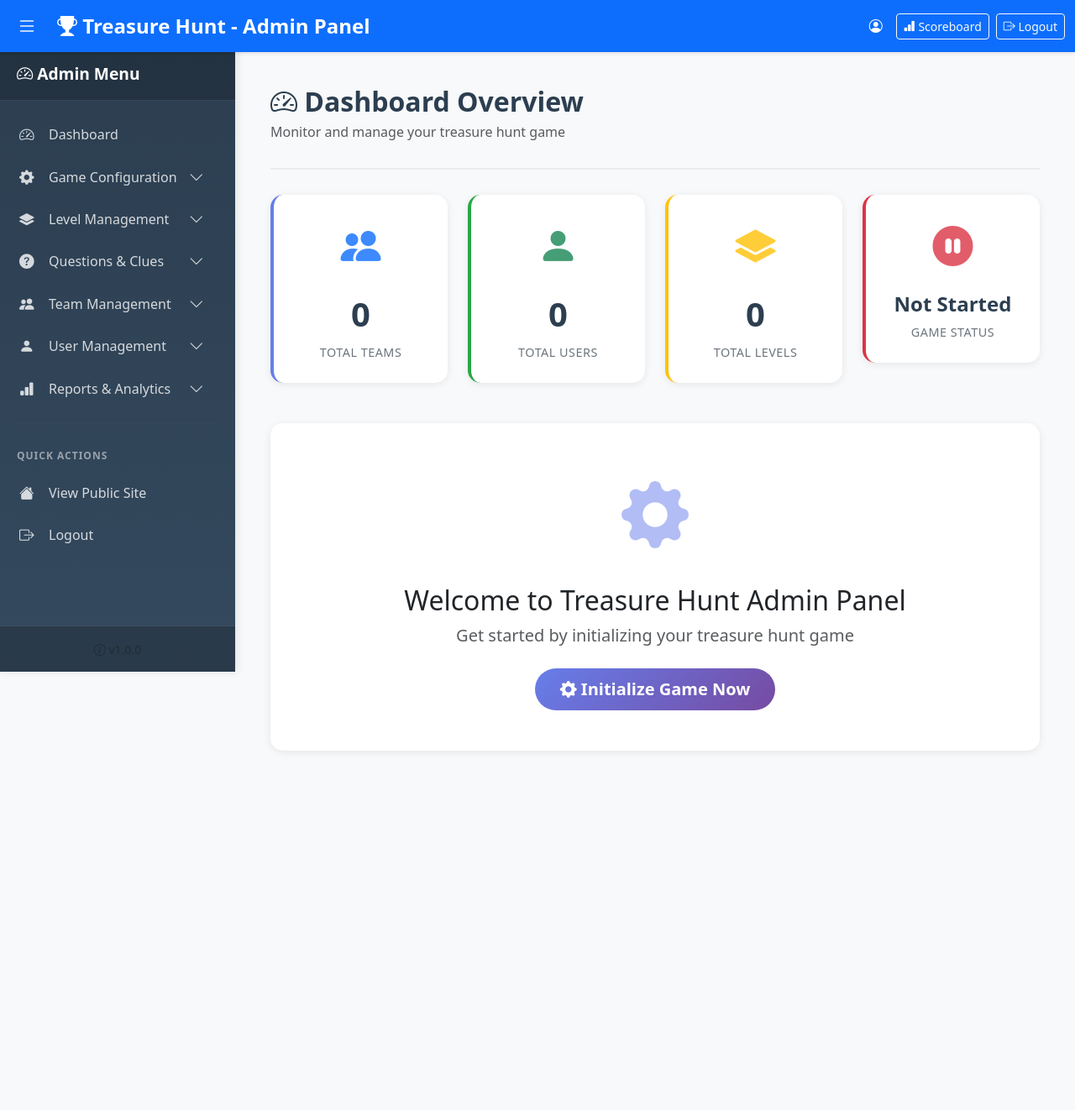
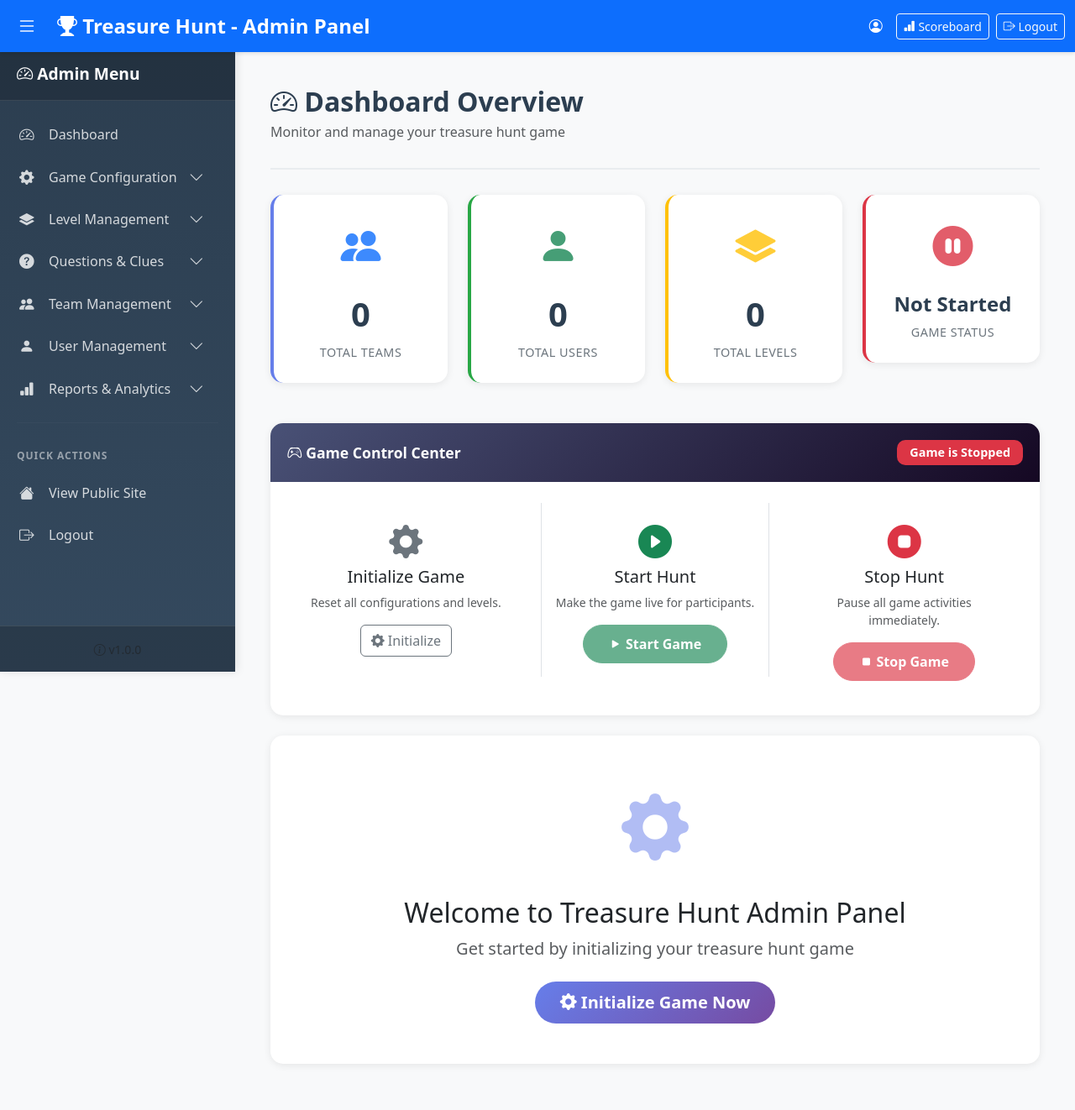
Before and after one commit to ranjithsiji/treasure-hunt, a Python web app: template templates/admin/dashboard.html in a window 1280 px wide. Shown: the whole page at 84% size. Before the commit the page ends 846 px from the top, so only its background shows below. Run offline with Jinja, Linux system fonts and the light colour scheme; the template is opened without the code that fills it, so the values that code supplies are empty.

Commit message:
Add Game Control Center and live status indicator to Admin Panel
- Added stop_game route to handle game deactivation.
- Implemented Game Control Center on the dashboard with Initialize, Start, and Stop actions.
- Added live/stopped status indicator to the top navigation bar for global visibility.
- Updated sidebar with Stop Game quick action.

```diff
--- a/templates/admin/base_admin.html
+++ b/templates/admin/base_admin.html
@@ -27,6 +27,20 @@
             <a class="navbar-brand ms-3" href="{{ url_for('admin.dashboard') }}">
                 <i class="bi bi-trophy-fill"></i> Treasure Hunt - Admin Panel
             </a>
+
+            <!-- Game Status Badge in Top Bar -->
+            {% if game_config %}
+            <div class="px-3 py-1 rounded-pill ms-3 d-none d-md-flex align-items-center"
+                style="background: rgba(255,255,255,0.15); border: 1px solid rgba(255,255,255,0.2);">
+                <span
+                    class="badge {% if game_config.game_started %}bg-success{% else %}bg-danger{% endif %} badge-circle me-2"
+                    style="width: 10px; height: 10px; padding: 0;">&nbsp;</span>
+                <span class="text-white small fw-bold">
+                    {% if game_config.game_started %}LIVE{% else %}STOPPED{% endif %}
+                </span>
+            </div>
+            {% endif %}
+
             <div class="ms-auto d-flex align-items-center">
                 <span class="text-white me-3">
                     <i class="bi bi-person-circle"></i> {{ current_user.username }}
@@ -66,8 +80,13 @@
                     <a href="{{ url_for('admin.initialize_game') }}" class="sidebar-subitem">
                         <i class="bi bi-plus-circle"></i> Initialize Game
                     </a>
-                    <a href="{{ url_for('admin.start_game') }}" class="sidebar-subitem">
+                    <a href="{{ url_for('admin.start_game') }}"
+                        class="sidebar-subitem {% if game_config and game_config.game_started %}text-muted{% endif %}">
                         <i class="bi bi-play-fill"></i> Start Game
+                    </a>
+                    <a href="{{ url_for('admin.stop_game') }}"
+                        class="sidebar-subitem {% if not game_config or not game_config.game_started %}text-muted{% endif %}">
+                        <i class="bi bi-stop-fill"></i> Stop Game
                     </a>
                 </div>
             </div>
--- a/templates/admin/dashboard.html
+++ b/templates/admin/dashboard.html
@@ -52,6 +52,55 @@
                 {% if game_config and game_config.game_started %}Active{% else %}Not Started{% endif %}
             </div>
             <div class="stat-card-label">Game Status</div>
+        </div>
+    </div>
+</div>
+<!-- Game Control Section -->
+<div class="admin-card mb-4 border-primary">
+    <div class="admin-card-header bg-primary d-flex justify-content-between align-items-center">
+        <span><i class="bi bi-controller"></i> Game Control Center</span>
+        <span
+            class="badge {% if game_config and game_config.game_started %}bg-success{% else %}bg-danger{% endif %} badge-pill">
+            {% if game_config and game_config.game_started %}Game is Running{% else %}Game is Stopped{% endif %}
+        </span>
+    </div>
+    <div class="admin-card-body">
+        <div class="row text-center">
+            <div class="col-md-4">
+                <div class="p-3">
+                    <i class="bi bi-gear-fill text-secondary mb-3" style="font-size: 2.5rem;"></i>
+                    <h5>Initialize Game</h5>
+                    <p class="small text-muted">Reset all configurations and levels.</p>
+                    <a href="{{ url_for('admin.initialize_game') }}"
+                        class="btn btn-outline-secondary {% if game_config and game_config.game_started %}disabled{% endif %}"
+                        onclick="return confirm('WARNING: This will reset all game settings and progress. Continue?')">
+                        <i class="bi bi-gear-fill"></i> Initialize
+                    </a>
+                </div>
+            </div>
+            <div class="col-md-4">
+                <div class="p-3 border-start border-end">
+                    <i class="bi bi-play-circle-fill text-success mb-3" style="font-size: 2.5rem;"></i>
+                    <h5>Start Hunt</h5>
+                    <p class="small text-muted">Make the game live for participants.</p>
+                    <a href="{{ url_for('admin.start_game') }}"
+                        class="btn btn-success {% if not game_config or game_config.game_started %}disabled{% endif %}">
+                        <i class="bi bi-play-fill"></i> Start Game
+                    </a>
+                </div>
+            </div>
+            <div class="col-md-4">
+                <div class="p-3">
+                    <i class="bi bi-stop-circle-fill text-danger mb-3" style="font-size: 2.5rem;"></i>
+                    <h5>Stop Hunt</h5>
+                    <p class="small text-muted">Pause all game activities immediately.</p>
+                    <a href="{{ url_for('admin.stop_game') }}"
+                        class="btn btn-danger {% if not game_config or not game_config.game_started %}disabled{% endif %}"
+                        onclick="return confirm('Are you sure you want to stop the game?')">
+                        <i class="bi bi-stop-fill"></i> Stop Game
+                    </a>
+                </div>
+            </div>
         </div>
     </div>
 </div>
```
Also changed, not shown: routes/admin.py (+16 -0 lines).
